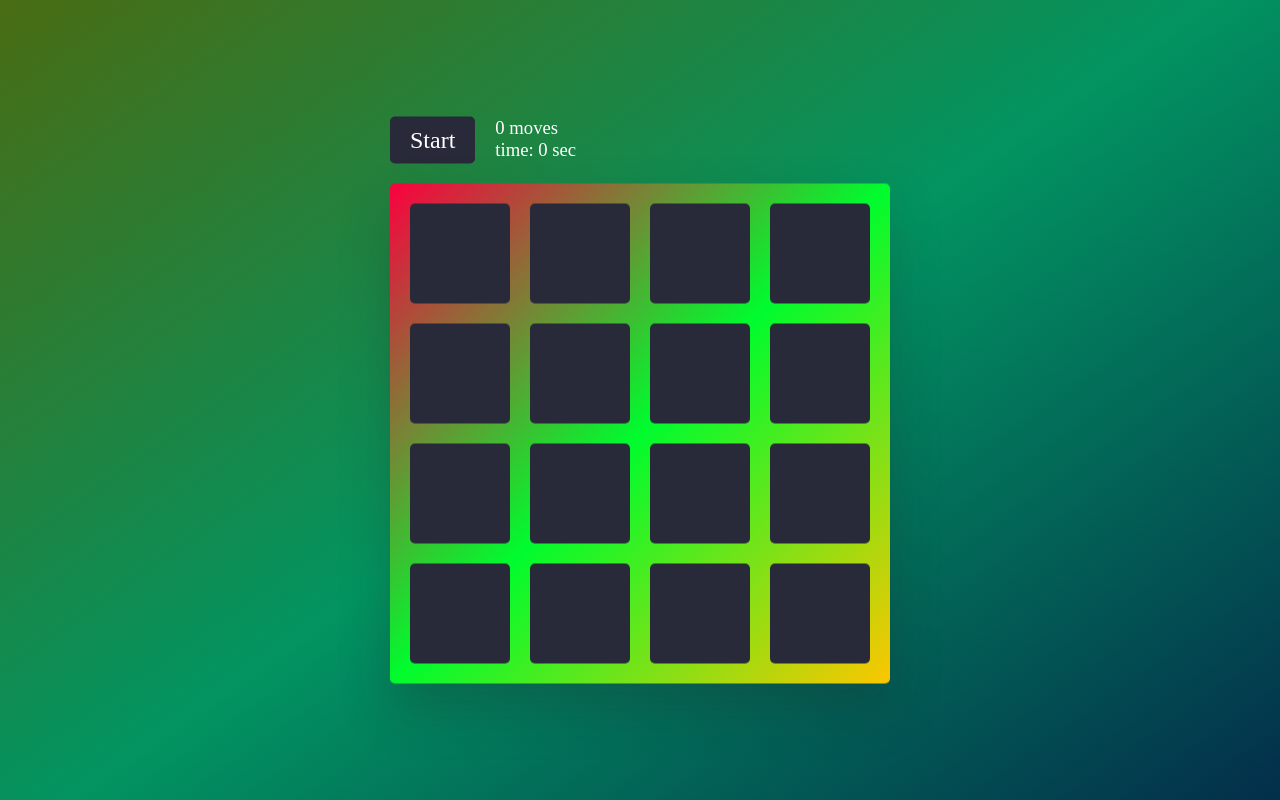
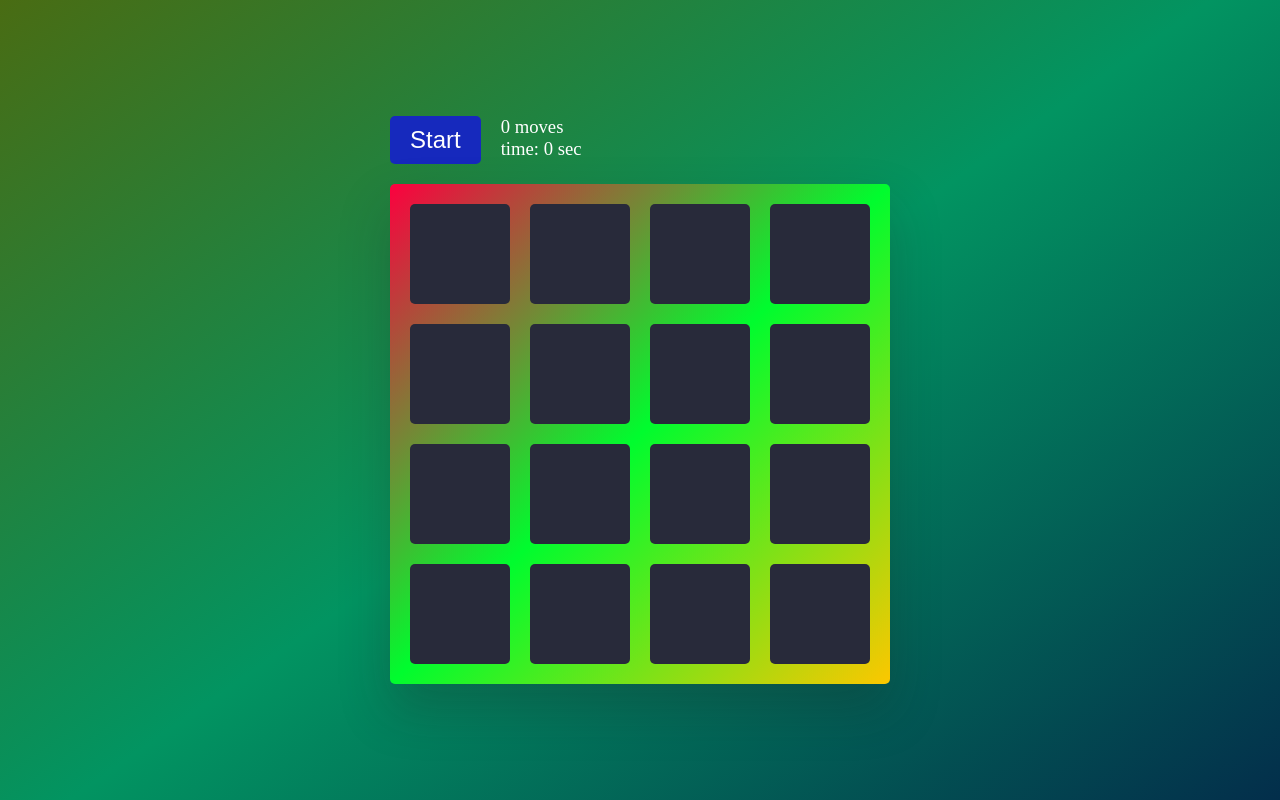
Before and after one commit to Naomilounsbury/BioApp, a plain HTML site: page index.html in a window 1280 px wide. Shown: the top 800 px of the page. Drawn offline with Linux system fonts and the light colour scheme.

Commit message:
notes on the app

```diff
--- a/index.html
+++ b/index.html
@@ -1,3 +1,4 @@
+<!-- This code was modified from https://webtips.dev/memory-game-in-javascript -->
 <!DOCTYPE html>
 <html lang="en">
     <head>
@@ -19,8 +20,9 @@
                 </div>
             </div>
             <div class="board-container">
+                <!-- data dimension has to be an even number -->
                 <div class="board" data-dimension="4"></div>
-                <div class="win">You won!</div>
+                <div class="win">You are the winner!</div>
             </div>
         </div>
 
--- a/styles.css
+++ b/styles.css
@@ -1,33 +1,32 @@
-
-
+/* This code was originally from https://webtips.dev/memory-game-in-javascript and then modified */
+/* Sets the background */
 html {
     width: 100%;
     height: 100%;
     background: linear-gradient(325deg,  #032e4b 0%,#029461 50%,#496c13 100%);
-    font-family: Fredoka;
+
 }
-
+/* sets the location of the game in the center*/
 .game {
     position: absolute;
     top: 50%;
     left: 50%;
     transform: translate(-50%, -50%);
 }
-
+/* sets where the controls are */
 .controls {
     display: flex;
     gap: 20px;
     margin-bottom: 20px;
 }
-
+/* sets the button at the top */
 button {
-    background: #282A3A;
+    background: #1629bd;
     color: #FFF;
     border-radius: 5px;
     padding: 10px 20px;
     border: 0;
     cursor: pointer;
-    font-family: Fredoka;
     font-size: 18pt;
 }
 
@@ -67,7 +66,7 @@ button {
 .board-container.flipped .win {
     transform: rotateY(0) rotateZ(0);
 }
-
+/* here I made the text of the cards invisible */
 .card {
     position: relative;
     width: 100px;
@@ -93,7 +92,7 @@ button {
     user-select: none;
     text-align: center;
     line-height: 100px;
-    background: #FDF8E6;
+    background: #f0dc94;
 }
 
 .card.flipped .card-front {
@@ -120,8 +119,8 @@ button {
     top: 50%;
     left: 50%;
     transform: translate(-50%, -50%);
-    font-size: 21pt;
-    color: #282A3A;
+    font-size: 25pt;
+    color: #4d214d;
 }
 
 .highlight {
```
Also changed, not shown: script.js (+45 -23 lines).
